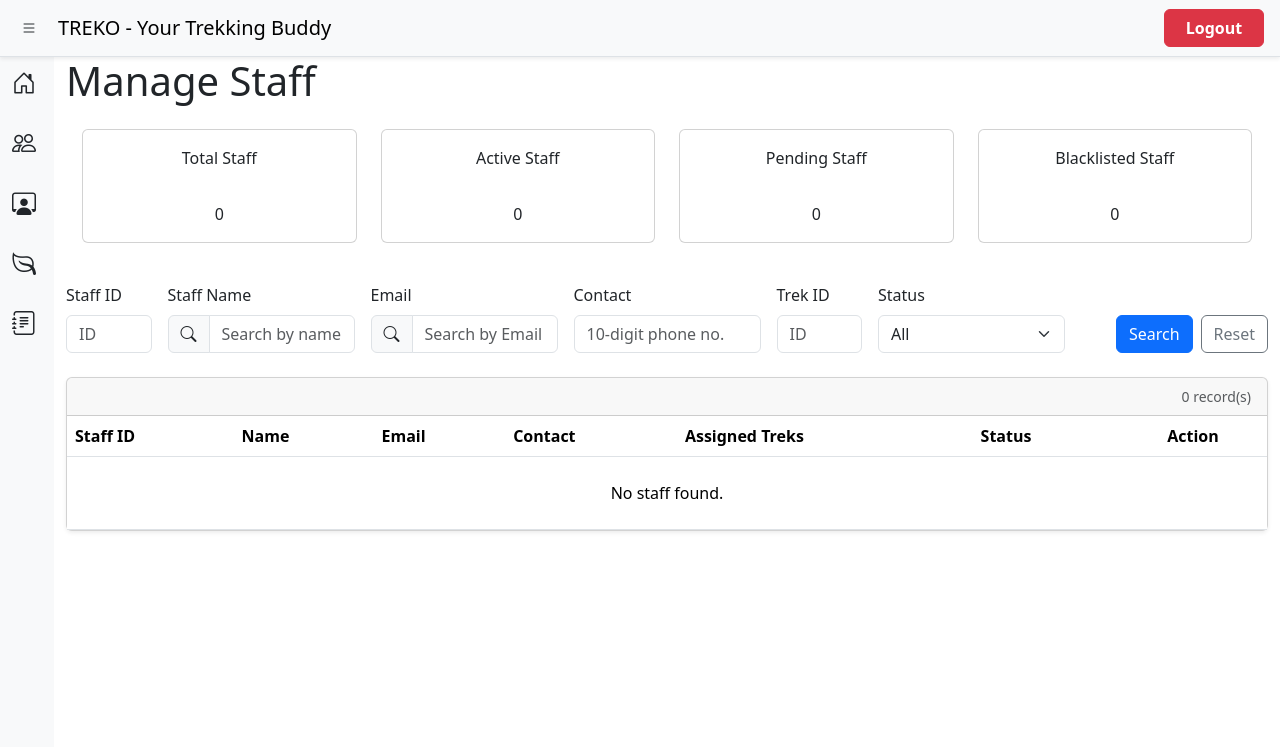
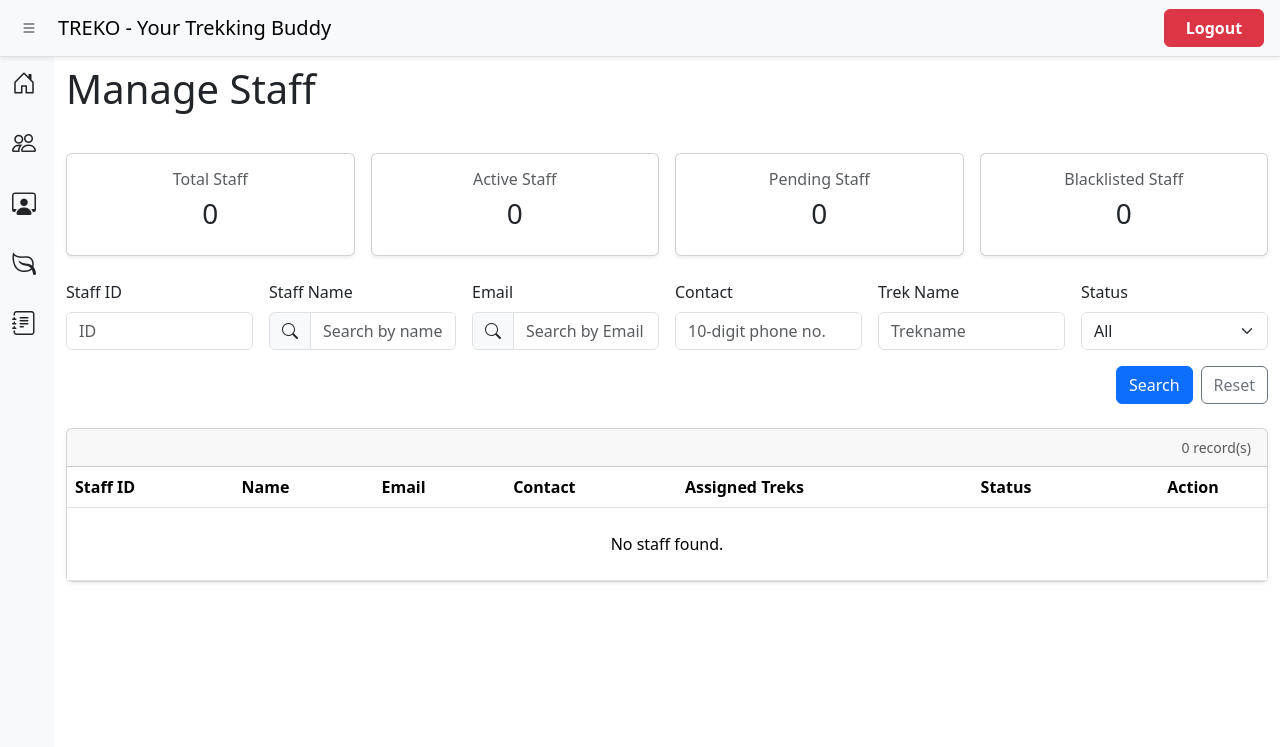
Before and after one commit to vini-cyberpunk/trekking-management-system_23f3002456, a Flask app: page /admin/staff in a window 1280 px wide. Shown: the top 747 px of the page. Run offline with Flask 3, Linux system fonts and the light colour scheme; the visitor is signed in with stand-in values (Sample User, id 1); data comes from the database, SQL or seed files in the repository; data that the repository does not hold is empty; parts of the project's set-up code (start-up, migrations or seed data) failed here and were passed over.

Commit message:
fixed manage staff page UX and bugs

```diff
--- a/app/routes/admin.py
+++ b/app/routes/admin.py
@@ -142,55 +142,65 @@ def delete_user(user_id):
 @login_required
 def staff():
 
-	base_query = Staff.query.join(Login)
+	base_query = Staff.query.join(Login).join(Trek)
 
-	total_staff = base_query.count()
-	active_staff = base_query.filter(Staff.status=="active").count()
-	inactive_staff = base_query.filter(Staff.status=="inactive").count()
-	pending_staff = base_query.filter(Staff.status=="pending").count()
+	total_staff = base_query.order_by(Staff.staff_id.desc()).all()
+	active_staff = base_query.filter(Staff.status=="active").order_by(Staff.staff_id.desc()).all()
+	inactive_staff = base_query.filter(Staff.status=="inactive").order_by(Staff.staff_id.desc()).all()
+	pending_staff = base_query.filter(Staff.status=="pending").order_by(Staff.staff_id.desc()).all()
 
-	query = base_query
+	current_filter = request.args.get('filter', '')
 
-	staff_id = request.args.get('staff_id', '')
-	staff_name = request.args.get('staff_name', '')
-	email = request.args.get('email', '')
-	staff_contact = request.args.get('contact', '')
-	trek_id = request.args.get('trek_id', '')
-	status = request.args.get('status', '')
+	if current_filter == "total":
+		staff = total_staff
 
-	if staff_id:
-		query = query.filter(
-			Staff.staff_id==int(staff_id)
-		)
+	elif current_filter == "active":
+		staff = active_staff
 
-	if staff_name:
-		query = query.filter(
-			Staff.staff_name.ilike(f"%{staff_name}%")
-		)
+	elif current_filter == "inactive":
+		staff = inactive_staff
 
-	if staff_contact:
-		query = query.filter(
-			Staff.staff_contact.ilike(f"%{staff_contact}%")
-		)
+	elif current_filter == "pending":
+		staff = pending_staff
 
-	if email:
-		query = query.filter(
-			Login.email.ilike(f"%{email}%")
-		)
+	else:
+		query = base_query
 
-	if trek_id:
-		query = query.filter(
-			Staff.assigned_trek.trek_id==int(trek_id)
-		)
+		staff_id = request.args.get('staff_id', '')
+		staff_name = request.args.get('staff_name', '')
+		email = request.args.get('email', '')
+		staff_contact = request.args.get('staff_contact', '')
+		trek_name = request.args.get('trek_name', '')
+		status = request.args.get('status', '')
 
-	if status:
-		query = query.filter(
-			Staff.status==status
-		)
+		if staff_id:
+			query = query.filter(Staff.staff_id==staff_id)
 
+		if staff_name:
+			query = query.filter(
+				Staff.staff_name.ilike(f"%{staff_name}%")
+			)
 
+		if staff_contact:
+			query = query.filter(
+				Staff.staff_contact.ilike(f"%{staff_contact}%")
+			)
 
-	staff = query.all()
+		if email:
+			query = query.filter(
+				Login.email.ilike(f"%{email}%")
+			)
+
+		if trek_name:
+			query = query.filter(
+				Trek.trek_name.ilike(f"%{trek_name}%")
+			)
+
+		if status:
+			query = query.filter(Staff.status==status)
+
+		staff = query.order_by(Staff.staff_id.desc()).all()
+
 	return render_template(
 		'admin/staff.html',
 		staff=staff,
--- a/app/templates/admin/staff.html
+++ b/app/templates/admin/staff.html
@@ -6,71 +6,87 @@ Manage Staff
 
 {% block main_content %}
 
-<h1 class="dashboard-header text-left"> Manage Staff </h1>
+<h1 class="text-left mt-2"> Manage Staff </h1>
 
-<div class="row p-3 mt-2">
+<div class="row row-cols-lg-4 row-cols-2 g-3 mt-4">
 
 	<div class="col">
 
-		<div class="card d-flex align-items-center">
+		<a class="text-decoration-none text-reset" href="?filter=total">
 
-			<div class="card-body">
-				Total Staff
-			</div>
+			<div class="card shadow-sm">
 
-			<div class="card-body">
-				{{ total_staff }}
-			</div>
+				<div class="card-body d-flex flex-column align-items-center">
+
+					<h6 class="text-muted">	Total Staff </h6>
+
+					<h3>{{ total_staff|length }}</h3>
 
 				</div>
 
 			</div>
 
+		</a>
+
+	</div>
+
 	<div class="col">
 
-		<div class="card d-flex align-items-center">
+		<a class="text-decoration-none text-reset" href="?filter=active">
 
-			<div class="card-body">
-				Active Staff
-			</div>
+			<div class="card shadow-sm">
 
-			<div class="card-body">
-				{{ active_staff }}
-			</div>
+				<div class="card-body d-flex flex-column align-items-center">
+
+					<h6 class="text-muted">	Active Staff </h6>
+
+					<h3>{{ active_staff|length }}</h3>
 
 				</div>
 
 			</div>
 
+		</a>
+
+	</div>
+
 	<div class="col">
 
-		<div class="card d-flex align-items-center">
+		<a class="text-decoration-none text-reset" href="?filter=pending">
 
-			<div class="card-body">
-				Pending Staff
-			</div>
+			<div class="card shadow-sm">
 
-			<div class="card-body">
-				{{ pending_staff }}
-			</div>
+				<div class="card-body d-flex flex-column align-items-center">
+
+					<h6 class="text-muted">	Pending Staff </h6>
+
+					<h3>{{ pending_staff|length }}</h3>
 
 				</div>
 
 			</div>
 
+		</a>
+
+	</div>
+
 	<div class="col">
 
-		<div class="card d-flex align-items-center">
+		<a class="text-decoration-none text-reset" href="?filter=inactive">
 
-			<div class="card-body">
-				Blacklisted Staff
-			</div>
+			<div class="card shadow-sm">
 
-			<div class="card-body">
-				{{ inactive_staff }}
+				<div class="card-body d-flex flex-column align-items-center">
+
+					<h6 class="text-muted">	Blacklisted Staff </h6>
+
+					<h3>{{ inactive_staff|length }}</h3>
+
 				</div>
 
 			</div>
+
+		</a>
 
 	</div>
 
@@ -78,10 +94,10 @@ Manage Staff
 
 
 <form method="GET" action="{{ url_for('admin.staff') }}">
-	<div class="row mt-2 g-3 align-items-end">
+	<div class="row row-cols-lg-6 row-cols-md-3 row-cols-1 mt-2 g-3 align-items-end">
 
-		<div class="col-lg-1">
-			<label class="form-label">Staff ID</label>
+		<div class="col">
+			<label class="form-label text-nowrap">Staff ID</label>
 
 			<input
 				type="number"
@@ -92,8 +108,8 @@ Manage Staff
 		</div>
 
 
-		<div class="col-lg-2">
-			<label class="form-label">Staff Name</label>
+		<div class="col">
+			<label class="form-label text-nowrap">Staff Name</label>
 
 			<div class="input-group">
 				<span class="input-group-text">
@@ -109,7 +125,7 @@ Manage Staff
 			</div>
 		</div>
 
-		<div class="col-lg-2">
+		<div class="col">
 			<label class="form-label">Email</label>
 
 			<div class="input-group">
@@ -126,7 +142,7 @@ Manage Staff
 			</div>
 		</div>
 
-		<div class="col-lg-2">
+		<div class="col">
 			<label class="form-label">Contact</label>
 
 			<input
@@ -139,18 +155,18 @@ Manage Staff
 				placeholder="10-digit phone no.">
 		</div>
 
-		<div class="col-lg-1">
-			<label class="form-label">Trek ID</label>
+		<div class="col">
+			<label class="form-label text-nowrap">Trek Name</label>
 
 			<input
-				type="number"
+				type="text"
 				class="form-control"
-				name="trek_id"
-				value="{{ request.args.get('trek_id', '') }}"
-				placeholder="ID">
+				name="trek_name"
+				value="{{ request.args.get('trek_name', '') }}"
+				placeholder="Trekname">
 		</div>
 
-		<div class="col-lg-2">
+		<div class="col">
 			<label class="form-label">Status</label>
 
 			<select class="form-select" name="status">
@@ -161,8 +177,7 @@ Manage Staff
 			</select>
 		</div>
 
-		<div class="col-lg-2">
-			<div class="ms-auto gap-2 d-flex justify-content-end">
+		<div class="col ms-auto gap-2 d-flex justify-content-end">
 
 			<button type="submit" class="btn btn-primary">
 			    Search
@@ -172,7 +187,6 @@ Manage Staff
 			    Reset
 			</a>
 
-			</div>
 		</div>
 
 	</div>
@@ -193,13 +207,13 @@ Manage Staff
 
 		    <thead>
 		        <tr>
-		            <th scope="col">Staff ID</th>
-		            <th scope="col">Name</th>
-		            <th scope="col">Email</th>
-		            <th scope="col">Contact</th>
-		            <th scope="col">Assigned Treks</th>
-		            <th scope="col">Status</th>
-		            <th scope="col" class="text-center">Action</th>
+		            <th class="text-nowrap">Staff ID</th>
+		            <th>Name</th>
+		            <th>Email</th>
+		            <th>Contact</th>
+		            <th class="text-nowrap">Assigned Treks</th>
+		            <th>Status</th>
+		            <th class="text-center">Action</th>
 		        </tr>
 		    </thead>
 
```
Lines whose indentation alone changed are shown as unchanged.
